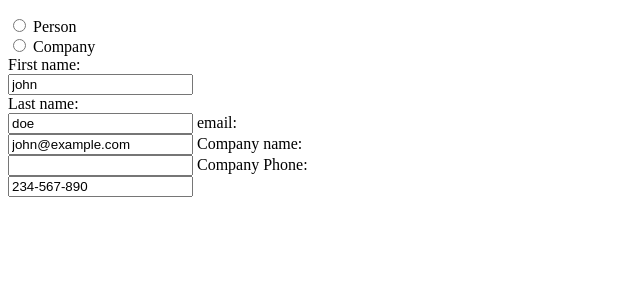
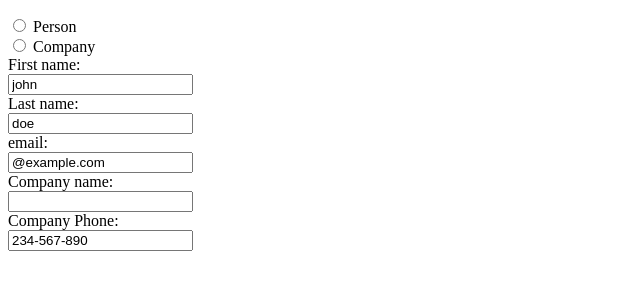
Before and after one commit to aramay/algo-toolbox, a plain HTML site: page form_validation/index.html in a window 1280 px wide. Shown: the whole page, without its empty margins (0-640 px from the left). Drawn offline with nearby package versions, Linux system fonts and the light colour scheme.

```diff
--- a/form_validation/index.html
+++ b/form_validation/index.html
@@ -17,16 +17,16 @@
         First name:<br>
         <input type="text" id="first_name" name="first_name" value="john"><br>
         Last name:<br>
-        <input type="text" id="last_name" name="last_name" value="doe">
+        <input type="text" id="last_name" name="last_name" value="doe"><br>
 
         email:<br>
-        <input type="text" id="email" name="email" value="john@example.com">
+        <input type="text" id="email" name="email" value="@example.com"><br>
 
         Company name:<br />
-        <input type="text" id="company_name" name="company_name" value=" ">
+        <input type="text" id="company_name" name="company_name" value=" "><br>
 
         Company Phone: <br />
-        <input type="text" id="phone" name="phone" value="234-567-890">
+        <input type="text" id="phone" name="phone" value="234-567-890"><br>
 
     </form>
 
```
Also changed, not shown: js/codility_test.js (+7 -0 lines), js/codility_test1.js (+6 -5 lines).
